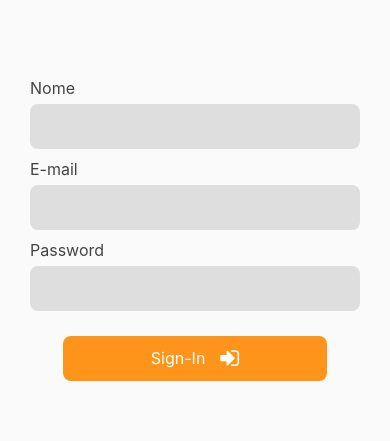
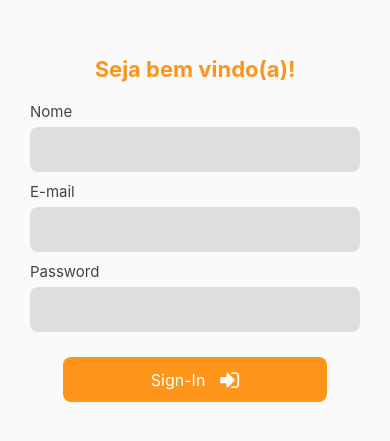
Before and after one commit to mateusmatosleonardo/finance_app_ui, a React Native app: screen /Login in a window 390 px wide. Shown: the part 193-634 px from the top of the page. Built offline with nearby package versions, Linux system fonts and the light colour scheme.

Commit message:
iniciando com tipagem de rotas

```diff
--- /dev/null
+++ b/src/pages/Home/index.tsx
@@ -0,0 +1,12 @@
+import React from 'react';
+import {Text, View} from 'react-native';
+
+const Home = () => {
+  return (
+    <View>
+      <Text style={{color: '#333'}}>Home</Text>
+    </View>
+  );
+};
+
+export default Home;
--- a/src/pages/Login/index.tsx
+++ b/src/pages/Login/index.tsx
@@ -6,11 +6,26 @@ import {
   TouchableOpacity,
   TextInput,
 } from 'react-native';
+import {useNavigation} from '@react-navigation/native';
+import {RootStackParamsList} from 'routes';
+import {NavigationProp} from '@react-navigation/native';
 import Icon from 'react-native-vector-icons/FontAwesome';
 
+type LoginScreenProps = NavigationProp<RootStackParamsList, 'Home'>;
+
 const Login = () => {
+  const navigation = useNavigation<LoginScreenProps>();
   return (
     <View style={styles.container}>
+      <Text
+        style={{
+          fontSize: 22,
+          marginBottom: 20,
+          fontWeight: 'bold',
+          color: '#FF941A',
+        }}>
+        Seja bem vindo(a)!
+      </Text>
       <View style={styles.contentInput}>
         <Text style={styles.titleInput}>Nome</Text>
         <View style={styles.inputArea}>
@@ -32,7 +47,10 @@ const Login = () => {
           <TextInput style={{paddingLeft: 8, color: '#444'}} secureTextEntry />
         </View>
       </View>
-      <TouchableOpacity style={styles.buttonSignIn} activeOpacity={0.8}>
+      <TouchableOpacity
+        style={styles.buttonSignIn}
+        activeOpacity={0.8}
+        onPress={() => navigation.navigate('Home')}>
         <Text style={{color: '#fff', marginRight: 15, fontSize: 16}}>
           Sign-In
         </Text>
@@ -62,7 +80,7 @@ const styles = StyleSheet.create({
     marginBottom: 10,
   },
   titleInput: {
-    fontSize: 16,
+    fontSize: 15,
     color: '#444',
     marginBottom: 6,
   },
--- a/src/routes.tsx
+++ b/src/routes.tsx
@@ -2,8 +2,14 @@ import React from 'react';
 import {NavigationContainer} from '@react-navigation/native';
 import {createStackNavigator} from '@react-navigation/stack';
 import Login from './pages/Login';
+import Home from './pages/Home';
 
 const Stack = createStackNavigator();
+
+export type RootStackParamsList = {
+  Home: undefined;
+  Login: undefined;
+};
 
 function Routes() {
   return (
@@ -14,6 +20,11 @@ function Routes() {
           component={Login}
           options={{headerShown: false}}
         />
+        <Stack.Screen
+          name="Home"
+          component={Home}
+          options={{headerShown: false}}
+        />
       </Stack.Navigator>
     </NavigationContainer>
   );
--- a/tsconfig.json
+++ b/tsconfig.json
@@ -37,7 +37,7 @@
 
     /* Module Resolution Options */
     "moduleResolution": "node",               /* Specify module resolution strategy: 'node' (Node.js) or 'classic' (TypeScript pre-1.6). */
-    // "baseUrl": "./",                       /* Base directory to resolve non-absolute module names. */
+    "baseUrl": "./src",                       /* Base directory to resolve non-absolute module names. */
     // "paths": {},                           /* A series of entries which re-map imports to lookup locations relative to the 'baseUrl'. */
     // "rootDirs": [],                        /* List of root folders whose combined content represents the structure of the project at runtime. */
     // "typeRoots": [],                       /* List of folders to include type definitions from. */
```
Also changed, not shown: src/theme/theme.ts (added, +12 -0 lines).
